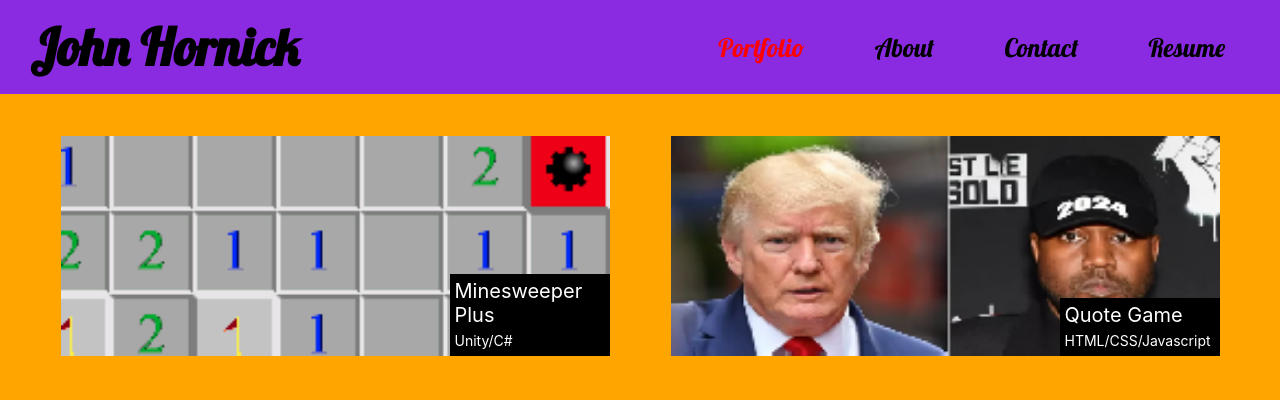
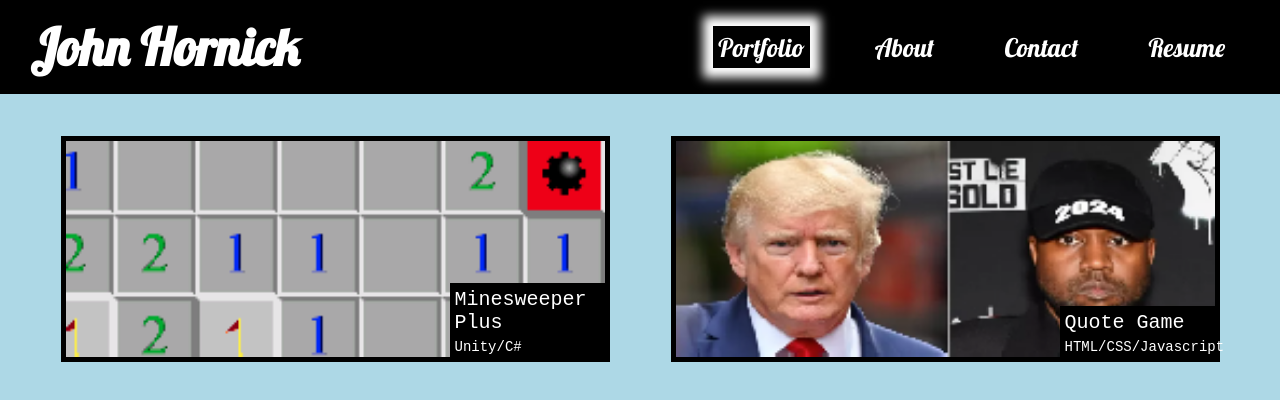
Before and after one commit to hornickjohn/react-portfolio, a React (Create React App) app: page / in a window 1280 px wide. Shown: the top 400 px of the page. Built offline with nearby package versions, Linux system fonts and the light colour scheme.

Commit message:
Styling updates

```diff
--- a/src/components/pages/About.js
+++ b/src/components/pages/About.js
@@ -2,7 +2,11 @@ import React from 'react';
 
 export default function About() {
     return (
-        <div>
+        <div className="center-content">
+            <div id="about-area">
+                <h2>
+                    About Me
+                </h2>
                 <p>
                     I have been programming for about as long as I can remember! From silly little .NET C# applications in youth (when the framework was new!), using buttons to change text in labels, all the way to taking courses in college and dabbling in new languages and platforms. Most recently, I dove into a web development bootcamp to consolidate, modernize, and most importantly improve my knowledge and practices.
                 </p>
@@ -10,5 +14,6 @@ export default function About() {
                     My aspiration is to leverage this lifelong familiarity with technical thinking and affinity for soaking up new information and skills to make an impact in the world of development. I live for the systematic breaking down - and creative solving - of problems. I would definitely update this section to be fuller and less awkwardly worded before it were to ever see the professional world. :)
                 </p>
             </div>
+        </div>
     );
 }
--- a/src/components/pages/Contact.js
+++ b/src/components/pages/Contact.js
@@ -54,7 +54,7 @@ export default function Contact() {
                     <h2>Contact Me</h2>
                 </div>
                 <form onSubmit={handleFormSubmit}>
-                    <label for="contact-name">Name:</label>
+                    <label htmlFor="contact-name">Name:</label>
                     <input
                         value={name}
                         id="contact-name"
@@ -62,7 +62,7 @@ export default function Contact() {
                         onChange={handleInputChange}
                         type="text"
                     />
-                    <label for="contact-email">Email:</label>
+                    <label htmlFor="contact-email">Email:</label>
                     <input
                         value={email}
                         id="contact-email"
@@ -70,7 +70,7 @@ export default function Contact() {
                         onChange={handleInputChange}
                         type="text"
                     />
-                    <label for="contact-message">Message:</label>
+                    <label htmlFor="contact-message">Message:</label>
                     <textarea
                         value={message}
                         id="contact-message"
--- a/src/components/pages/Portfolio.js
+++ b/src/components/pages/Portfolio.js
@@ -5,21 +5,25 @@ export default function Portfolio() {
     return (
         <div id='portfolio-area'>
             <div className="card">
-                <a href="https://hornickjohn.github.io/public-host-sweeper/" target="_blank">
                 <figure className="hovereffect">
                     <img src="/port_img/sweeper-image.png" alt="Partial screen grab from a game of Minesweeper." />
                     <div className="fc">Minesweeper Plus<br /><span>Unity/C#</span></div>
+                    <a href="https://hornickjohn.github.io/public-host-sweeper" style={{marginRight:'40%', marginBottom:'8%'}} target="_blank">
+                        <img src="/port_img/deployedlogo.png" alt="Deployed Site" title="Deployed Site" />
+                    </a>
                 </figure>
-                </a>
             </div>
             <div className="card">
-                <a href="https://github.com/hornickjohn/quote-game" target="_blank">
                 <figure className="hovereffect">
                     <img src="/port_img/quote-game-image.png" alt="Images of Trump and Kanye." />
                     <div className="fc">Quote Game<br /><span>HTML/CSS/Javascript</span></div>
+                    <a href="https://github.com/hornickjohn/quote-game" style={{marginRight:'60%', marginBottom:'8%'}} target="_blank">
+                        <img src="/port_img/ghlogo.png" alt="Github Repo" title="Github Repo" />
+                    </a>
+                    <a href="https://hornickjohn.github.io/quote-game" style={{marginRight:'20%', marginBottom:'8%'}} target="_blank">
+                        <img src="/port_img/deployedlogo.png" alt="Deployed Site" title="Deployed Site" />
+                    </a>
                 </figure>
-                </a>
-
             </div>
         </div>
     );
--- a/src/index.css
+++ b/src/index.css
@@ -2,22 +2,29 @@
 
 :root {
   --headerfont:'Lobster',cursive;
+  --primaryfont:'Courier New',monospace;
 
-  --primarytext:black;
+  --primarytext:white;
+  --primaryback:black;
+  --secondary:lightblue;
 }
 
 body {
   margin: 0;
-  font-family: -apple-system, BlinkMacSystemFont, 'Segoe UI', 'Roboto', 'Oxygen',
-    'Ubuntu', 'Cantarell', 'Fira Sans', 'Droid Sans', 'Helvetica Neue',
-    sans-serif;
-
-  background-color:orange;
+  font-family: var(--primaryfont);
+  background-color:var(--secondary);
 }
 
-code {
-  font-family: source-code-pro, Menlo, Monaco, Consolas, 'Courier New',
-    monospace;
+button {
+   background-color:var(--primaryback);
+   color:var(--primarytext);
+   padding:10px 20px;
+   border-radius:10px;
+}
+button:hover {
+  background-color:var(--primarytext);
+  color:var(--primaryback);
+  cursor:pointer;
 }
 
 header {
@@ -28,7 +35,8 @@ header {
   font-size:1.6em;
   flex-wrap:wrap;
 
-  background-color:blueviolet;
+  background-color:var(--primaryback);
+  color:var(--primarytext);
 }
 header h1 {
   margin:15px 30px;
@@ -48,10 +56,10 @@ header h1 {
   list-style-type: none;
 }
 #page-nav a:hover {
-  color:yellow;
+  color:var(--secondary);
 }
 #page-nav a.active {
-  color:red;
+  box-shadow: 0 0 10px 10px var(--primarytext);
 }
 
 /* Hoverable items get effects */
@@ -59,9 +67,14 @@ header h1 {
   transition: transform 0.5s;
 }
 .hovereffect:hover {
-  filter:brightness(150%);
+  filter:brightness(125%);
   transform:scale(105%);
-  box-shadow: 0 0 20px 20px var(--secondary-foreground);
+  box-shadow: 0 0 20px 20px var(--primarytext);
+}
+
+#about-area {
+  width:70%;
+  font-size:larger;
 }
 
 /* Behavior of link cards in project section */
@@ -88,9 +101,11 @@ header h1 {
   justify-content:flex-end;
   align-items:flex-end;
 }
-.card img {
+.card figure img {
   width:100%;
-  border:5px solid var(--primary-background);
+}
+.card figure>img {
+  border:5px solid var(--primaryback);
 }
 .card div.fc {
   /* Bring label of each card into bottom-right corner of image */
@@ -100,27 +115,61 @@ header h1 {
   width:150px;
   padding:5px;
   font-size:20px;
-  background-color:black;
-  color:white;
+  background-color:var(--primaryback);
+  color:var(--primarytext);
+}
+.card a {
+  display:none;
+  position:absolute;
+  height:auto;
+  width:20%;
+  padding:5px;
+}
+.card:hover a {
+  display:block;
+}
+.card a img {
+  filter:brightness(170%);
+}
+.card a:hover img {
+  filter:brightness(100%);
 }
 
 #contact-area {
-  border:5px solid black;
+  border:5px solid var(--primaryback);
   border-radius:20px;
+  width:50%;
   max-width:1000px;
+  min-width:400px;
 }
 .form-header {
-  background-color:black;
+  background-color:var(--primaryback);
   border-top-left-radius: 10px;
   border-top-right-radius: 10px;
 }
 #contact-area h2 {
   margin:0;
   padding:20px;
-  color:white;
+  color:var(--primarytext);
 }
 #contact-area form {
   padding:20px;
+}
+#contact-area p {
+  padding: 0px 20px;
+}
+#contact-area form>* {
+  display:block;
+}
+#contact-area form>*:nth-child(2n) {
+  margin-bottom:10px;
+}
+#contact-area form textarea {
+  resize:none;
+  height:100px;
+}
+#contact-area form textarea, #contact-area form input {
+  width:100%;
 }
 
 main {
```
Also changed, not shown: public/port_img/deployedlogo.png (added), public/port_img/ghlogo.png (added). Lines whose indentation alone changed are shown as unchanged.
